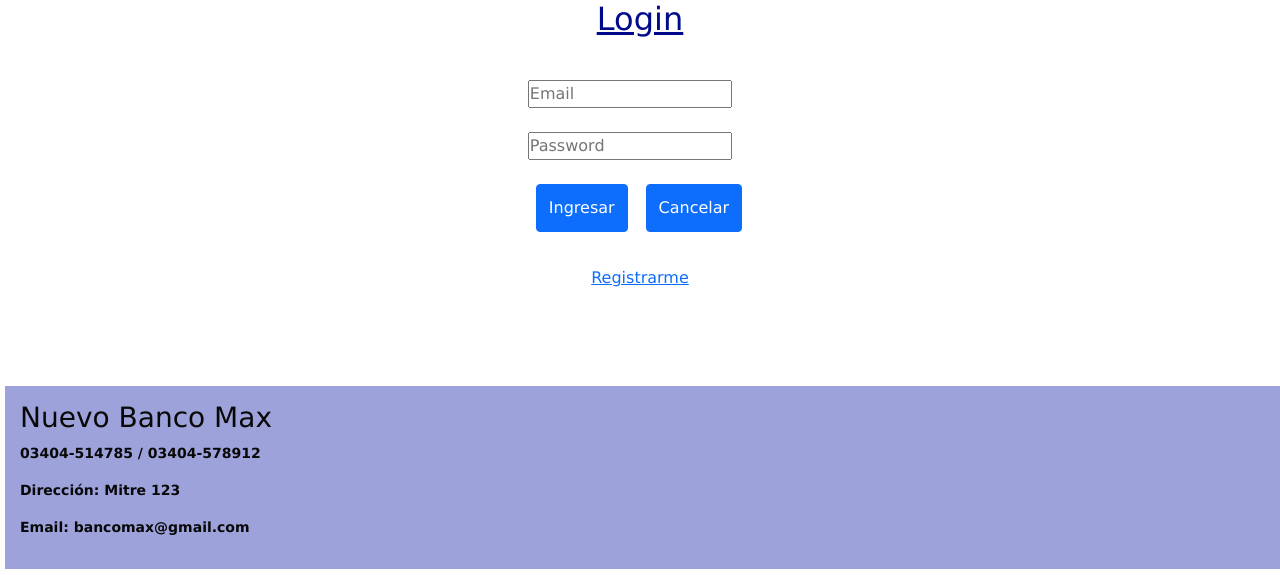
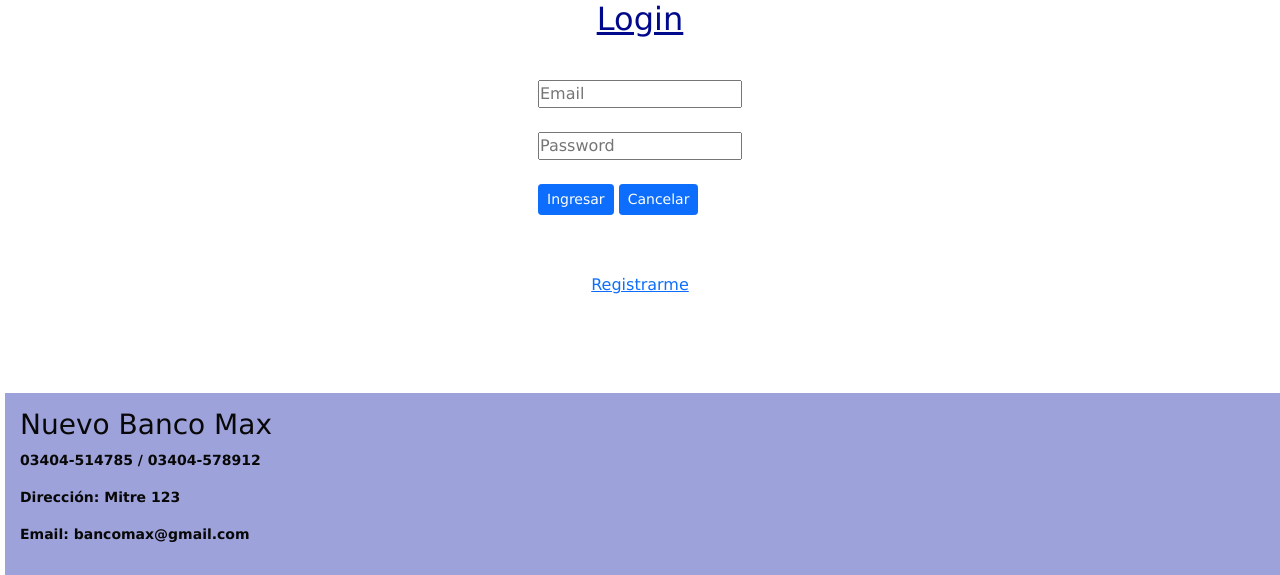
Before and after one commit to MossoLuciano/Login_PHP_MySQL_HTML_CSS, a PHP site: page /login.php in a window 1280 px wide. Shown: the part 109-684 px from the top of the page. Run offline with PHP 8.4, Linux system fonts and the light colour scheme.

Commit message:
Cambio a un tamaño menor los botones del login

```diff
--- a/login.php
+++ b/login.php
@@ -6,6 +6,7 @@
     if(isset($_POST['ingresar'])){
         $email = $_POST['email'];
         $clave = $_POST['clave'];
+
         VerificarUsuario($email, $clave);
     }
 ?>
@@ -15,12 +16,12 @@
 </div>
 
 <div class="login">
-    <form action="operaciones.php" method="POST" class="formularioLogin">
+    <form action="#" method="POST" class="formularioLogin">
         <input type="email" name="email" class="email" placeholder="Email"><br><br>
         <input type="password" name="clave" class="clave" placeholder="Password"><br><br>
-        <div class="botones">
-            <input type="submit" value="Ingresar" name="ingresar" class="btn btn-xs btn-block btn-primary">
-            <input type="submit" value="Cancelar" name="cancelar" class="btn btn-xs btn-block btn-primary"><br><br>
+
+        <input type="submit" value="Ingresar" name="ingresar" class="btn btn-sm btn-block btn-primary" id="ingresar">
+        <input type="submit" value="Cancelar" name="cancelar" class="btn btn-sm btn-block btn-primary"><br><br>
         </div><br>
     </form>
 </div>
--- a/master.css
+++ b/master.css
@@ -81,16 +81,6 @@
     padding: 10px;
 }
 
-.botones{
-    display: flex;
-    justify-content: center;
-}
-
-.btn{
-    margin-right: 10px;
-    margin-left: 8px;
-}
-
 .vinculoRegistro{
     text-align: center;
 }
--- /dev/null
+++ b/notas.txt
@@ -0,0 +1,3 @@
+-ACHICAR BOTONES LOGIN.
+-COLOCAR IMAGEN DE FONDO.
+-FIJAR BIEN EL FOOTER EN TODAS LAS PANTALLAS.
```
